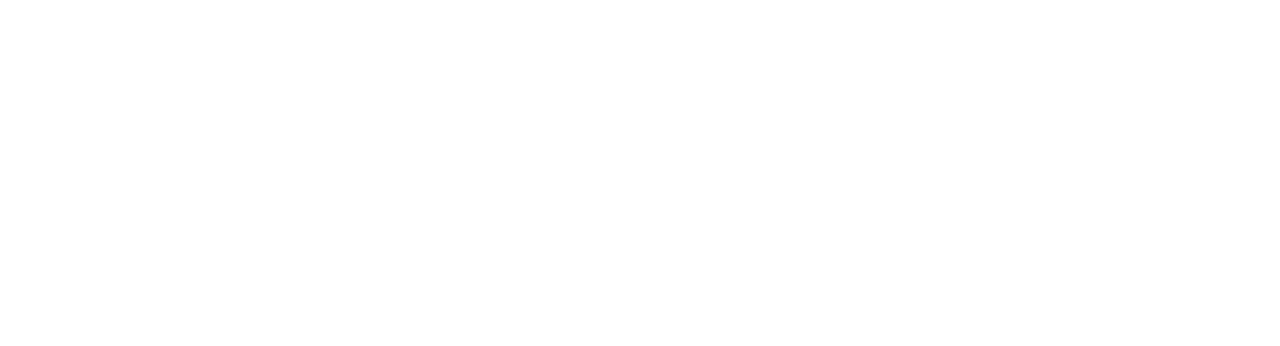
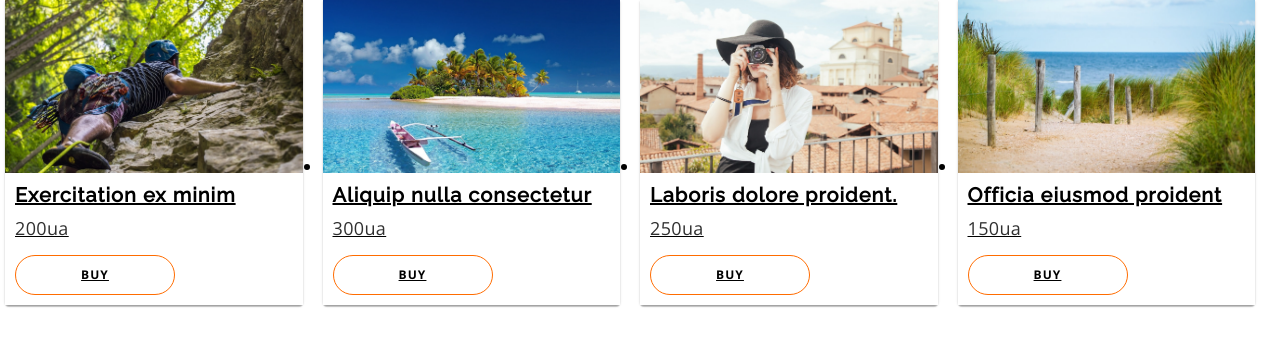
Before and after one commit to Iryna-Vyshniak/primitive-shop-gallery, a plain HTML site: page index.html in a window 1280 px wide. Drawn offline with nearby package versions, Linux system fonts and the light colour scheme.

Commit message:
update files

```diff
--- a/app.js/script.js
+++ b/app.js/script.js
@@ -0,0 +1,96 @@
+// OOP
+
+const GoodsList = {
+  products: [
+    {
+      title: 'Exercitation ex minim',
+      image: '../img/climbing-min.jpg',
+      alt: 'Climbing',
+      width: 400,
+      id: 1,
+      price: 200,
+    },
+    {
+      title: 'Aliquip nulla consectetur',
+      image: '../img/sea-min.jpg',
+      alt: 'Sea',
+      width: 400,
+      id: 2,
+      price: 300,
+    },
+    {
+      title: 'Laboris dolore proident.',
+      image: '../img/photographer-min.jpg',
+      alt: 'Photographer',
+      width: 400,
+      id: 3,
+      price: 250,
+    },
+    {
+      title: 'Officia eiusmod proident',
+      image: '../img/thin-min.jpg',
+      alt: 'Thin',
+      width: 400,
+      id: 4,
+      price: 150,
+    },
+  ],
+
+  // show these products in html in #id gallery
+  render() {
+    //   <ul></ul>
+    const parentSet = document.getElementById('gallery');
+
+    for (const item of this.products) {
+      //  <li>...</li>
+      let element = document.createElement('li');
+
+      element.id = 'good-' + item.id;
+      element.className = 'gallery__item';
+
+      let itemLink = document.createElement('a');
+      itemLink.setAttribute('href', '#');
+      itemLink.classList.add('gallery__item-link');
+
+      let thumbImg = document.createElement('div');
+      thumbImg.classList.add('gallery__item-thumb');
+
+      let img = document.createElement('img');
+      img.className = 'gallery__item-img';
+      img.src = item.image;
+      img.alt = item.alt;
+      img.width = item.width;
+
+      let elementBlock = document.createElement('div');
+      elementBlock.classList.add('gallery__item-descr');
+
+      let title = document.createElement('h2');
+      title.textContent = item.title;
+      title.className = 'gallery__item-title title';
+
+      let price = document.createElement('p');
+      price.textContent = item.price + 'ua';
+      price.className = 'gallery__item-price';
+
+      let button = document.createElement('button');
+      button.textContent = 'Buy';
+      button.className = 'buy-btn btn';
+
+      //   li > img + div > title + price + btn
+      thumbImg.appendChild(img);
+
+      elementBlock.appendChild(title);
+      elementBlock.appendChild(price);
+      elementBlock.appendChild(button);
+
+      itemLink.appendChild(thumbImg);
+      itemLink.appendChild(elementBlock);
+      element.appendChild(itemLink);
+
+      // ul + li...
+      parentSet.appendChild(element);
+    }
+  },
+};
+
+GoodsList.render();
--- a/index.html
+++ b/index.html
@@ -6,10 +6,26 @@
     <meta http-equiv="X-UA-Compatible" content="IE=edge">
     <meta name="viewport" content="width=device-width, initial-scale=1.0">
     <title>Primitive Online Shop</title>
+    <link rel="preconnect" href="https://fonts.googleapis.com" />
+    <link rel="preconnect" href="https://fonts.gstatic.com" crossorigin />
+    <link
+        href="https://fonts.googleapis.com/css2?family=Open+Sans:wght@400;500;700&family=Raleway:wght@500&display=swap"
+        rel="stylesheet" />
+    <link rel="stylesheet" href="https://cdnjs.cloudflare.com/ajax/libs/modern-normalize/1.1.0/modern-normalize.min.css"
+        integrity="sha512-wpPYUAdjBVSE4KJnH1VR1HeZfpl1ub8YT/NKx4PuQ5NmX2tKuGu6U/JRp5y+Y8XG2tV+wKQpNHVUX03MfMFn9Q=="
+        crossorigin="anonymous" referrerpolicy="no-referrer" />
+    <link rel="stylesheet" href="./css/main.min.css">
 </head>
 
 <body>
+    <header></header>
+    <main>
+        <ul id="gallery" class="gallery">
 
+        </ul>
+    </main>
+
+    <script src="./app.js/script.js"></script>
 </body>
 
 </html>
--- a/sass/components/_title.scss
+++ b/sass/components/_title.scss
@@ -1,5 +1,5 @@
 .title {
     font-family: 'Raleway', sans-serif;
     font-style: normal;
-    @include fonts(700, 42, 1.2, 0.05em);
+    @include fonts(700, 20, 1.2, 0.05em);
 }
--- /dev/null
+++ b/sass/layouts/_gallery.scss
@@ -0,0 +1,128 @@
+.gallery{
+display: flex;
+align-items: center;
+justify-content: center;
+flex-wrap: wrap;
+
+}
+
+.gallery__item{
+position: relative;
+
+// tablet
+    @include min-max-mobile {
+       @include flex-basis(2, 30px);
+        margin-right: 0;
+
+        &:not(:last-child) {
+            margin-bottom: 30px;
+            margin-right: 30px;
+        }
+
+        &:nth-child(2n) {
+            margin-right: 0;
+        }
+
+        &:last-child {
+            margin-right: auto;
+        }
+    }
+// tablet
+@include max-tablet {
+    @include flex-basis(2, 30px);
+    margin-right: 30px;
+    margin-bottom: 30px;
+
+    &:not(:last-child) {
+            margin-bottom: 30px;
+            margin-right: 30px;
+        }
+
+                 &:nth-child(2n) {
+                     margin-right: 0;
+                 }
+
+                 &:last-child {
+                     margin-right: auto;
+                 }
+
+
+}
+    // desktop
+    @include desktop {
+        @include flex-basis(4, 30px);
+        margin-right: 20px;
+        margin-bottom: 30px;
+    }
+
+    &:not(:last-child) {
+        @include max-mobile {
+            margin-bottom: 30px;
+        }
+    }
+    width: 300px;
+    transition: transform 250ms ease-in;
+    transform: scale(1);
+    box-shadow: 0px 1px 3px rgba(0, 0, 0, 0.12), 0px 1px 1px rgba(0, 0, 0, 0.14),
+                0px 2px 1px rgba(0, 0, 0, 0.2);
+    border-radius: 0 0 4px 4px;
+
+    &:hover {
+        z-index: 2;
+        box-shadow: 20px 20px 60px #d9d9d9, -20px -20px 60px #ffffff;
+        transform: scale(1.4);
+    }
+}
+
+.gallery__item-link {
+    display: flex;
+    flex-direction: column;
+    width: 100%;
+    height: 100%;
+    margin-right: 0;
+}
+
+
+
+.gallery__item-thumb {
+    position: relative;
+    display: block;
+    width: 100%;
+    height: 100%;
+    padding-bottom: 58%;;
+    margin-top: 0;
+    margin-bottom: 0;
+    overflow: hidden;
+
+
+    img{
+        position: absolute;
+        top: 0;
+        bottom: 0;
+        display: block;
+        width: 100%;
+        height: 100%;
+        object-fit: cover;
+        object-position: center;
+    }
+
+}
+
+.gallery__item-descr{
+flex-direction: column;
+flex-grow: 1;
+padding: 10px;
+background-color: #fff;
+}
+
+.gallery__item-title {
+    margin-top: 0;
+    margin-bottom: 4px;
+}
+
+.gallery__item-price{
+margin-top: 0;
+    margin-bottom: 10px;
+    line-height: 1.9;
+    color: $secondary-title-color;
+}
--- a/sass/main.scss
+++ b/sass/main.scss
@@ -11,3 +11,5 @@
 @import "./components/pre-title";
 @import "./components/title";
 @import "./components/sns-list";
+
+@import "./layouts/gallery";
```
Also changed, not shown: css/main.css, css/main.min.css, img/beach-min.jpg (added), img/climbing-min.jpg (added), img/crane-houses-min.jpg (added), img/girl-min.jpg (added), img/mountaineering-min.jpg (added), img/panorama-min.jpg (added), img/photographer-min.jpg (added), img/sea-min.jpg (added), img/thin-min.jpg (added), img/water-min.jpg (added), 2 other files.
